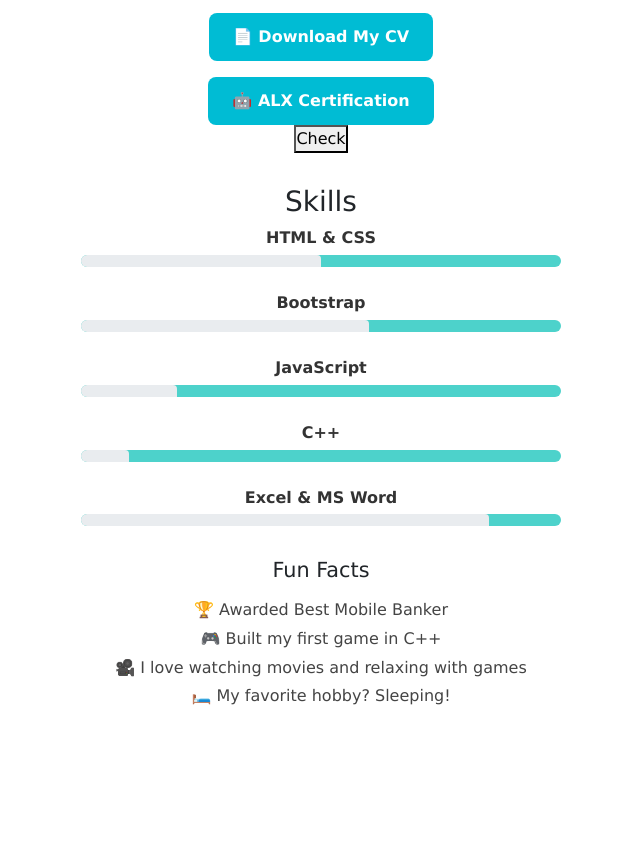
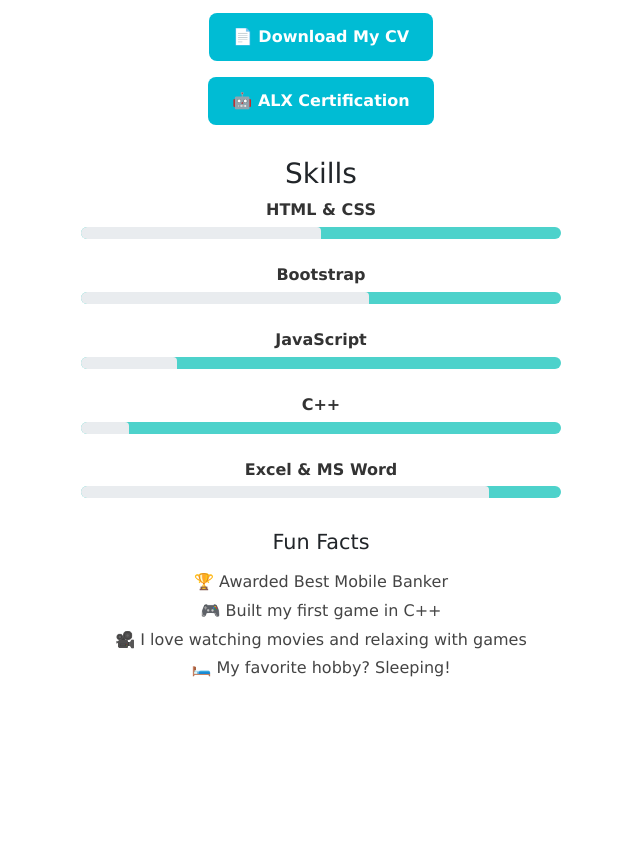
Before and after one commit to snopijeriel/Portfolio, a plain HTML site: page index.html in a window 1280 px wide. Shown: the part 1900-2756 px from the top of the page, without its empty margins (319-959 px from the left). Drawn offline with nearby package versions, Linux system fonts and the light colour scheme; files whose address does not match are found by name.

Commit message:
del_button

```diff
--- a/index.html
+++ b/index.html
@@ -107,8 +107,7 @@
     <a href="/jeriel new cv-1.pdf" class="btn-download" download>📄 Download My CV</a>
     <br>
     <a href="/ALX Cert.jpg" class="btn-download" download>🤖 ALX Certification</a>
-    <br>
-    <button type="submit">Check</button>
+
 
     <div class="skills-section">
       <h3>Skills</h3>
```
